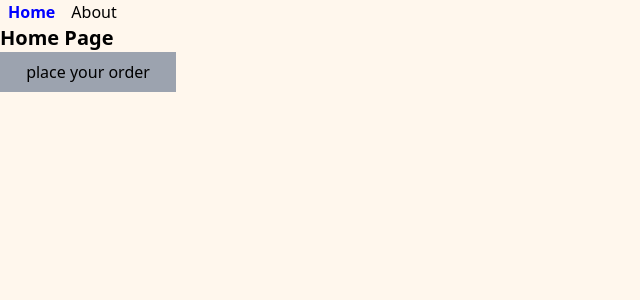
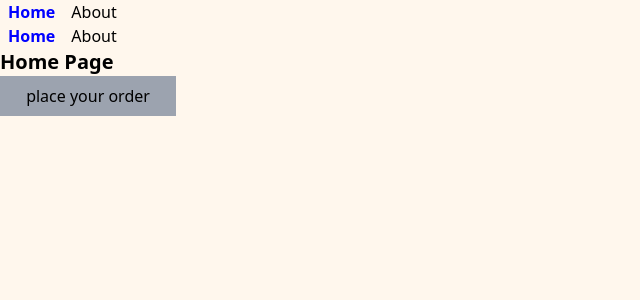
Before and after one commit to HIRWA13/React-Router, a React (Vite) app: page / in a window 1280 px wide. Shown: the top 300 px of the page, without its empty margins (0-640 px from the left). Built offline with nearby package versions, Linux system fonts and the light colour scheme.

Commit message:
feat: update the home route

```diff
--- a/src/components/Home.jsx
+++ b/src/components/Home.jsx
@@ -1,9 +1,12 @@
-import { useNavigate } from "react-router-dom";
+import { useNavigate, Outlet } from "react-router-dom";
+import NavBar from "./NavBar";
 
 export default function Home() {
   const navigate = useNavigate();
   return (
     <>
+    <NavBar />
+    <Outlet />
       <div className="text-xl font-bold">Home Page</div>
       <button onClick={() => navigate('order-summary')} className="py-2 px-6 bg-gray-400 w-44">place your order</button>
     </>
```
